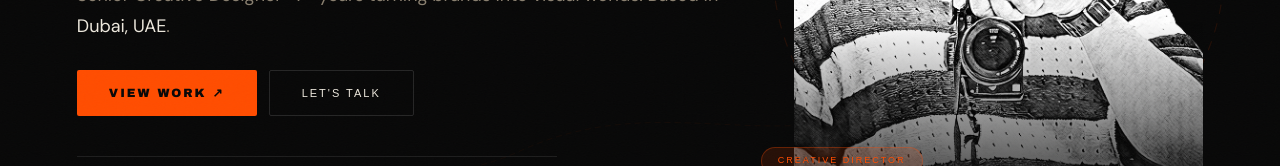
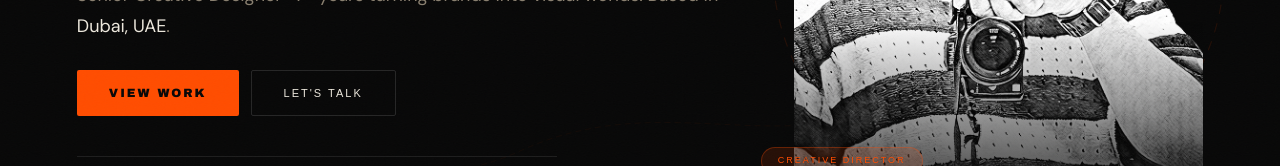
Before and after one commit to Artificer-cloud/adesignaerium, a Next.js app: page / in a window 1280 px wide. Shown: the part 449-615 px from the top of the page. Built offline with nearby package versions, Linux system fonts and the light colour scheme; a web font is replaced by a local one.

Commit message:
Remove arrow icon from View Work button

```diff
--- a/src/app/page.tsx
+++ b/src/app/page.tsx
@@ -230,7 +230,7 @@ export default function HomePage() {
             {/* CTAs */}
             <div style={{display:'flex',gap:'12px',flexWrap:'wrap',marginTop:'28px',opacity:mounted?1:0,transform:mounted?'translateY(0)':'translateY(24px)',transition:'all .9s cubic-bezier(.23,1,.32,1) .78s'}}>
               <Magnetic href="/work">
-                <span style={{display:'block',background:'var(--orange)',color:'var(--ink)',fontFamily:'Clash Display,Arial Black,sans-serif',fontWeight:600,fontSize:'12px',letterSpacing:'2px',textTransform:'uppercase',padding:'14px 32px',borderRadius:'2px'}}>View Work ↗</span>
+                <span style={{display:'block',background:'var(--orange)',color:'var(--ink)',fontFamily:'Clash Display,Arial Black,sans-serif',fontWeight:600,fontSize:'12px',letterSpacing:'2px',textTransform:'uppercase',padding:'14px 32px',borderRadius:'2px'}}>View Work</span>
               </Magnetic>
               <Magnetic href="/contact">
                 <span style={{display:'block',border:'1px solid rgba(255,255,255,0.12)',color:'var(--bone)',fontFamily:'var(--font-mono)',fontSize:'11px',letterSpacing:'2px',textTransform:'uppercase',padding:'14px 32px',borderRadius:'2px'}}>Let&apos;s Talk</span>
```
